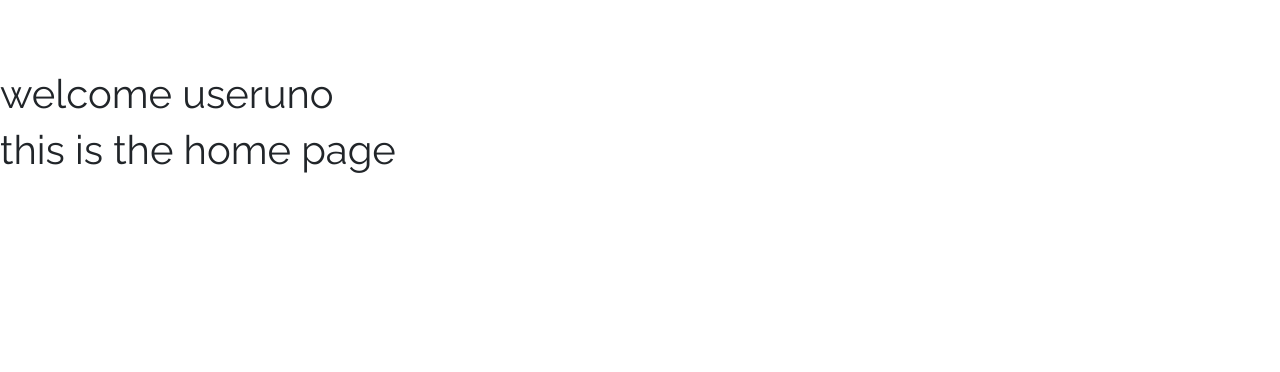
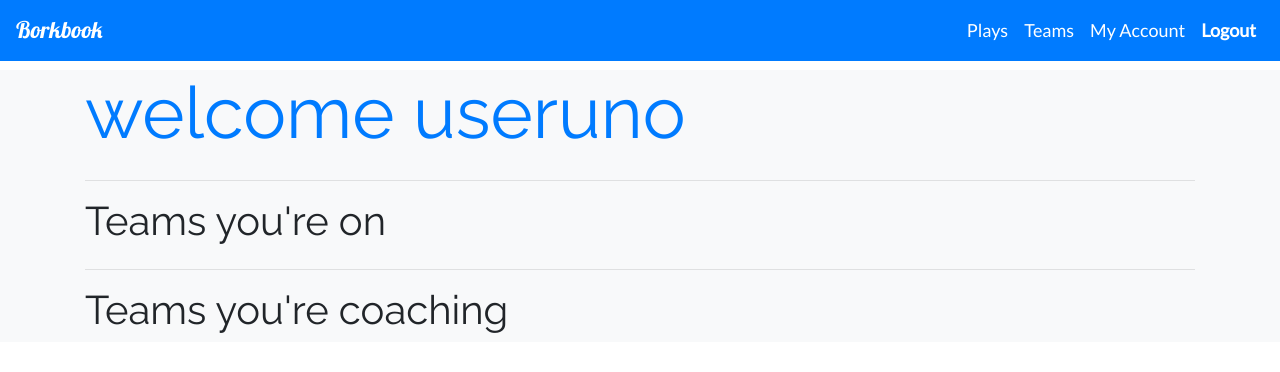
Before and after one commit to th0mazzz/onUltimateTrack, a Flask app: page /home in a window 1280 px wide. Shown: the top 372 px of the page. Run offline with Flask 2, Linux system fonts and the light colour scheme; a user stored in the database is signed in; some libraries are stand-ins or nearby versions.

Commit message:
some changes

```diff
--- a/borkbook/static/main.css
+++ b/borkbook/static/main.css
@@ -22,3 +22,9 @@ body {
 .bg-primary {
     background-color: #23adfc;
 }
+
+.bgthing {
+    background-image: url("../static/login_background.jpg");
+    min-width: 100%;
+    min-height: 500px;
+}
--- a/borkbook/templates/home.html
+++ b/borkbook/templates/home.html
@@ -1,7 +1,49 @@
 {% extends "base.html" %}
-{% block title %} Pocket Playbook {% endblock %}
+{% block title %} Borkbook | Pocket Playbook {% endblock %}
 
 {% block body %}
-<h1> welcome {{username}} </h1>
-<h1> this is the home page</h1>
+<nav class="navbar navbar-expand-lg navbar-dark bg-primary fixed-top mb-0">
+    <a class="navbar-brand" href="/">Borkbook</a>
+    <button class="navbar-toggler" type="button" data-toggle="collapse" data-target="#navbarNav"
+        aria-controls="navbarNav" aria-expanded="false" aria-label="Toggle navigation">
+        <span class="navbar-toggler-icon"></span>
+    </button>
+    <div class="collapse navbar-collapse justify-content-end" id="navbarNav">
+        <ul class="navbar-nav">
+            <li class="nav-item active">
+                <a class="nav-link" href="#">Plays<span class="sr-only">(current)</span></a>
+            </li>
+            <li class="nav-item active">
+                <a class="nav-link" href="#">Teams<span class="sr-only">(current)</span></a>
+            </li>
+            <li class="nav-item active">
+                <a class="nav-link" href="#">My Account<span class="sr-only">(current)</span></a>
+            </li>
+            <li class="nav-item active">
+                <a class="nav-link logout" href="/logout">Logout<span class="sr-only">(current)</span></a>
+            </li>
+        </ul>
+    </div>
+</nav>
+<div class="container-fluid bg-light mt-0">
+    <div class="container">
+        <div class="row">
+            <div class="col">
+                <h1 class="display-3 text-primary"> welcome {{username}} </h1>
+            </div>
+        </div>
+        <hr>
+        <div class="row mt-1">
+            <div class="col">
+                <h1>Teams you're on</h1>
+            </div>
+        </div>
+        <hr>
+        <div class="row mt-1">
+            <div class="col">
+                <h1>Teams you're coaching</h1>
+            </div>
+        </div>
+    </div>
+</div>
 {% endblock %}
--- a/borkbook/templates/login.html
+++ b/borkbook/templates/login.html
@@ -1,5 +1,5 @@
 {% extends "base.html" %}
-{% block title %} Pocket Playbook {% endblock %}
+{% block title %} Borkbook | Pocket Playbook {% endblock %}
 {% block head %}
 <link rel="stylesheet" href="../static/login.css" type="text/css">
 {% endblock %}
@@ -24,7 +24,7 @@
                 <a class="nav-link" href="#">My Account<span class="sr-only">(current)</span></a>
             </li>
             <li class="nav-item active">
-                <a class="nav-link logout" href="#">Logout<span class="sr-only">(current)</span></a>
+                <a class="nav-link logout" href="/logout">Logout<span class="sr-only">(current)</span></a>
             </li>
         </ul>
     </div>
--- a/doc/devlog.txt
+++ b/doc/devlog.txt
@@ -143,6 +143,8 @@ aaronL -- 2019-05-20 13:32
 --------------------------------------------------------------
 - made certain register fields optional
 - register now works
+- added subsections for home page
+- updated nav links for logout
 ==============================================================
 
 firstL -- 2019-05-07 21:17
```
Also changed, not shown: borkbook/templates/register.html (+2 -5 lines).
